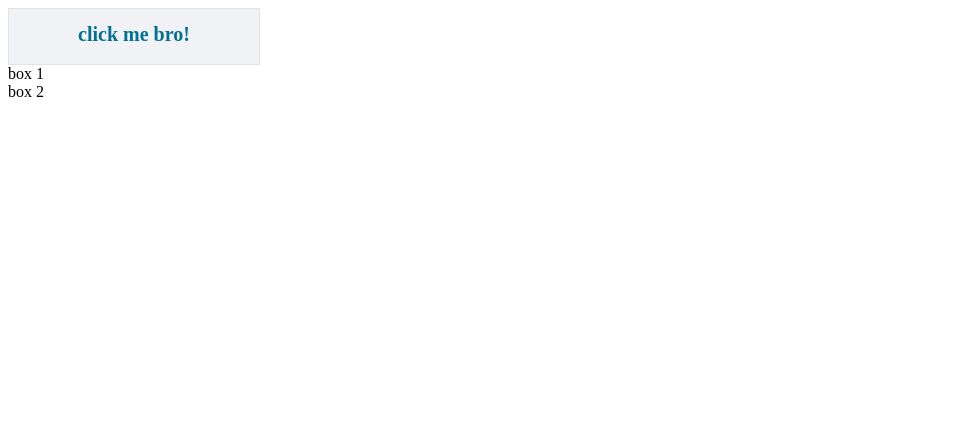
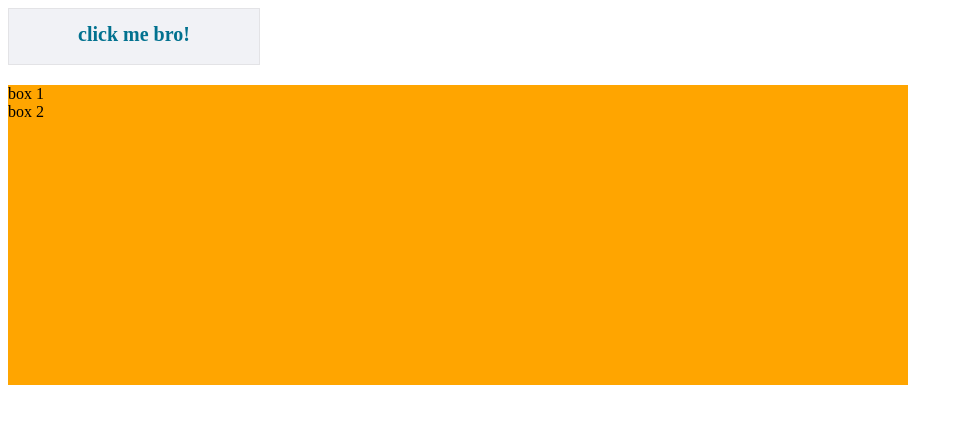
Before and after one commit to stanleychukwu17/svg-button-hover-and-image-sllider, a plain HTML site: page index.html in a window 1280 px wide. Shown: the whole page, without its empty margins (0-963 px from the left). Drawn offline with nearby package versions, Linux system fonts and the light colour scheme.

Commit message:
still on the slider

```diff
--- a/index.css
+++ b/index.css
@@ -21,3 +21,16 @@
 .coverIn:hover {
     color: #fff;
 }
+
+
+:root {
+    --genWidth: 900px;
+    --genHeight: 300px;
+}
+
+.mainCover {
+    width: var(--genWidth);
+    height: var(--genHeight);
+    margin: 20px 0 100px;
+    background-color: orange;
+}
--- a/index.html
+++ b/index.html
@@ -22,10 +22,10 @@
         </div>
     </div>
 
-    <div class="">
+    <div class="mainCover">
         <div class="">
-            <div class="">box 1</div>
-            <div class="">box 2</div>
+            <div class="box1">box 1</div>
+            <div class="box2">box 2</div>
         </div>
     </div>
 </body>
```
